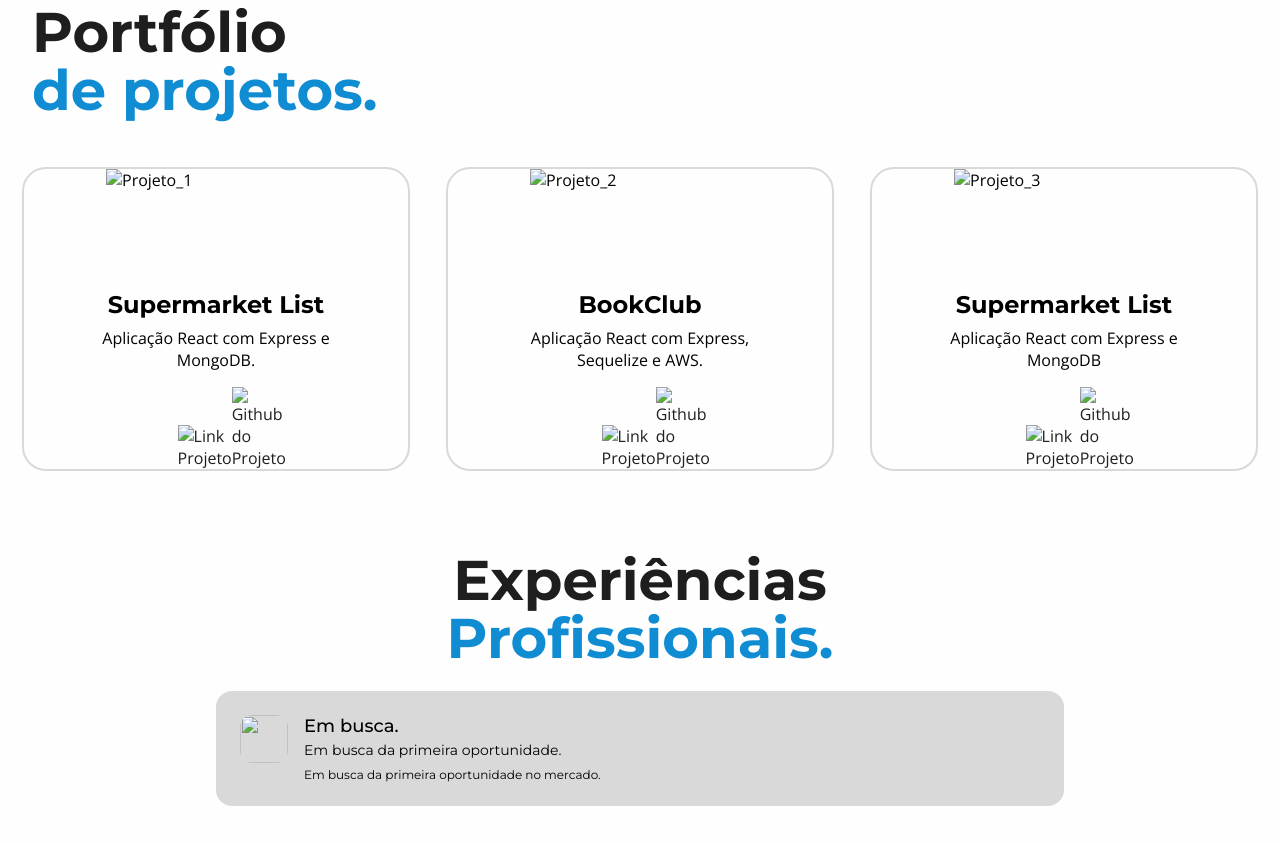
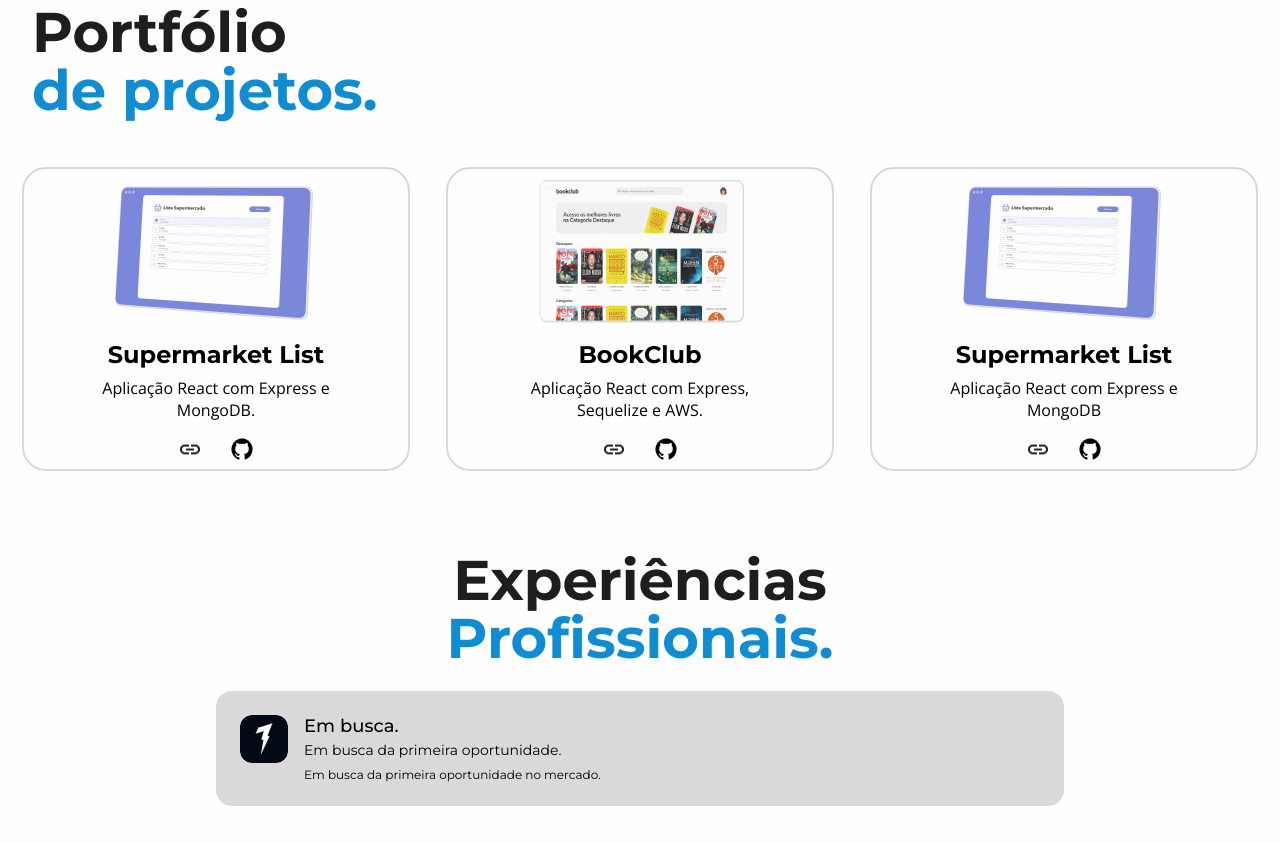
Before and after one commit to AlissonG04/site-portfolio, a plain HTML site: page index.html in a window 1280 px wide. Shown: the part 1717-2560 px from the top of the page. Drawn offline with nearby package versions, Linux system fonts and the light colour scheme; the site is published under a folder, as on GitHub Pages, so addresses that start at the root find nothing.

Commit message:
feat: Update on image address

```diff
--- a/index.html
+++ b/index.html
@@ -78,7 +78,7 @@
             <div>
               <img
                 class="hero-info-image"
-                src="/perfil.jpeg"
+                src="perfil.jpeg"
                 alt="Perfil Alisson Gabriel"
               />
             </div>
@@ -92,7 +92,7 @@
               <div class="ability-card-icon-container">
                 <img
                   class="ability-card-icon-img"
-                  src="/icons/habilidades-gerais.png"
+                  src="icons/habilidades-gerais.png"
                   alt="Habilidades Gerais"
                 />
               </div>
@@ -110,7 +110,7 @@
               <div class="ability-card-icon-container">
                 <img
                   class="ability-card-icon-img"
-                  src="/icons/front-end.png"
+                  src="icons/front-end.png"
                   alt="Front-End"
                 />
               </div>
@@ -128,7 +128,7 @@
               <div class="ability-card-icon-container">
                 <img
                   class="ability-card-icon-img"
-                  src="/icons/back-end.png"
+                  src="icons/back-end.png"
                   alt="Back-End"
                 />
               </div>
@@ -152,7 +152,7 @@
             <div class="section-portfolio-card">
               <img
                 class="section-portfolio-img"
-                src="/projetos/projeto_1.png"
+                src="projetos/projeto_1.png"
                 alt="Projeto_1"
               />
               <h5>Supermarket List</h5>
@@ -161,14 +161,14 @@
                 <a>
                   <img
                     class="section-portfolio-card-icon-image"
-                    src="/icons/link.png"
+                    src="icons/link.png"
                     alt="Link Projeto"
                   />
                 </a>
                 <a>
                   <img
                     class="section-portfolio-card-icon-image"
-                    src="/icons/github.png"
+                    src="icons/github.png"
                     alt="Github do Projeto"
                   />
                 </a>
@@ -177,7 +177,7 @@
             <div class="section-portfolio-card">
               <img
                 class="section-portfolio-img"
-                src="/projetos/projeto_2.png"
+                src="projetos/projeto_2.png"
                 alt="Projeto_2"
               />
               <h5>BookClub</h5>
@@ -186,14 +186,14 @@
                 <a>
                   <img
                     class="section-portfolio-card-icon-image"
-                    src="/icons/link.png"
+                    src="icons/link.png"
                     alt="Link Projeto"
                   />
                 </a>
                 <a>
                   <img
                     class="section-portfolio-card-icon-image"
-                    src="/icons/github.png"
+                    src="icons/github.png"
                     alt="Github do Projeto"
                   />
                 </a>
@@ -202,7 +202,7 @@
             <div class="section-portfolio-card">
               <img
                 class="section-portfolio-img"
-                src="/projetos/projeto_3.png"
+                src="projetos/projeto_3.png"
                 alt="Projeto_3"
               />
               <h5>Supermarket List</h5>
@@ -211,14 +211,14 @@
                 <a>
                   <img
                     class="section-portfolio-card-icon-image"
-                    src="/icons/link.png"
+                    src="icons/link.png"
                     alt="Link Projeto"
                   />
                 </a>
                 <a>
                   <img
                     class="section-portfolio-card-icon-image"
-                    src="/icons/github.png"
+                    src="icons/github.png"
                     alt="Github do Projeto"
                   />
                 </a>
@@ -232,7 +232,7 @@
           <div class="section-experiences-card">
             <img
               class="section-experiences-card-img"
-              src="/company/company-1.png"
+              src="company/company-1.png"
             />
             <div class="section-experiences-card-text-container">
               <h6 class="section-experiences-card-title">Em busca.</h6>
@@ -252,7 +252,7 @@
           <div class="section-contact-item">
             <img
               class="section-contact-item-icon"
-              src="/icons/mail.png"
+              src="icons/mail.png"
               alt="E-mail icon"
             />
             <a href="malito:eng.alissongabriel@gmail.com"
@@ -262,7 +262,7 @@
           <div class="section-contact-item">
             <img
               class="section-contact-item-icon"
-              src="/icons/phone.png"
+              src="icons/phone.png"
               alt="Phone icon"
             />
             <a href="tel:(62) 9 9999-9999">(62) 9 9999-9999</a>
```
